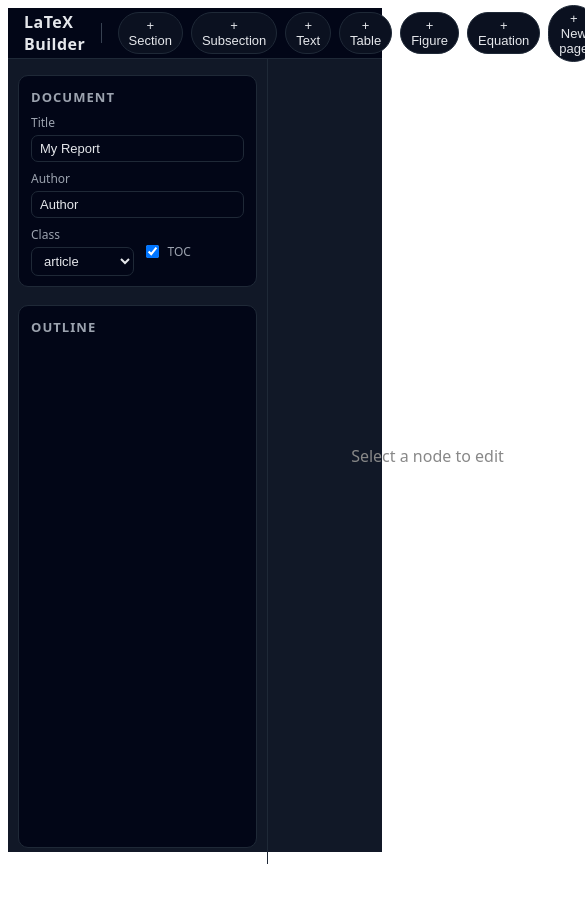
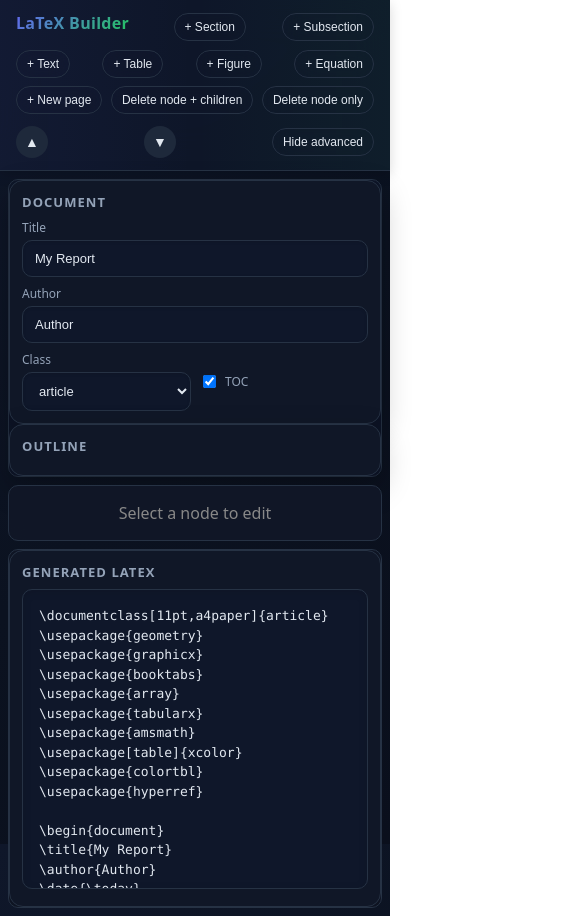
Before and after one commit to Aradevski170802/latex-gui, a Vue app in the folder latex-gui/: page / in a window 390 px wide. Shown: the top 916 px of the page, 585 px wide, since content can reach past the window. Before the commit the page ends 864 px from the top, so only its background shows below. Built offline with nearby package versions, Linux system fonts and the light colour scheme.

Commit message:
Add files via upload

```diff
--- a/latex-gui/src/style/style.css
+++ b/latex-gui/src/style/style.css
@@ -1,153 +1,279 @@
+:root {
+  --bg: #0f172a;
+  --bg-2: #111827;
+  --surface: #172033;
+  --surface-2: #1e293b;
+  --border: #334155;
+  --border-soft: #263244;
+  --text: #e2e8f0;
+  --muted: #94a3b8;
+  --primary: #6366f1;
+  --primary-hover: #4f46e5;
+  --accent: #22c55e;
+  --danger: #ef4444;
+  --shadow: 0 12px 30px rgba(0, 0, 0, 0.25);
+  --shadow-soft: 0 4px 12px rgba(0, 0, 0, 0.15);
+  --shadow-glow: 0 0 20px rgba(99, 102, 241, 0.1);
+  --radius: 14px;
+  --radius-sm: 10px;
+  --gap: 12px;
+  --transition: all 0.2s cubic-bezier(0.4, 0, 0.2, 1);
+}
+
+* {
+  box-sizing: border-box;
+}
+
+html, body, #root {
+  height: 100%;
+}
+
+body {
+  margin: 0;
+  background: linear-gradient(135deg, var(--bg) 0%, #0b1220 50%, #0a0f1c 100%);
+  color: var(--text);
+  font-family: system-ui, -apple-system, BlinkMacSystemFont, 'Segoe UI', sans-serif;
+  overflow-x: hidden;
+}
+
 .app {
-    height: 100vh;
+  min-height: 100vh;
   display: flex;
   flex-direction: column;
-    background: #111827;
-    color: #e5e7eb;
-    font-family: system-ui, -apple-system, BlinkMacSystemFont, 'Segoe UI', sans-serif;
+  background: transparent;
+  color: var(--text);
 }
 
 .appbar {
   display: flex;
   justify-content: space-between;
   align-items: center;
-    padding: 0 16px;
-    height: 50px;
-    border-bottom: 1px solid #1f2937;
-    background: #020617;
+  padding: 12px 20px;
+  min-height: 64px;
+  border-bottom: 1px solid var(--border-soft);
+  background: rgba(15, 23, 42, 0.95);
+  backdrop-filter: blur(20px);
+  -webkit-backdrop-filter: blur(20px);
+  box-shadow: var(--shadow-soft);
+  position: relative;
+}
+
+.appbar::before {
+  content: '';
+  position: absolute;
+  top: 0;
+  left: 0;
+  right: 0;
+  bottom: 0;
+  background: linear-gradient(90deg, rgba(99, 102, 241, 0.05) 0%, transparent 50%, rgba(34, 197, 94, 0.05) 100%);
+  pointer-events: none;
 }
 
 .appbar-left,
 .appbar-right {
   display: flex;
   align-items: center;
-    gap: 8px;
+  gap: 12px;
+  flex-wrap: wrap;
+  position: relative;
+  z-index: 1;
 }
 
 .logo {
-    font-weight: 600;
-    letter-spacing: 0.03em;
+  font-weight: 700;
+  letter-spacing: 0.02em;
+  font-size: 18px;
+  background: linear-gradient(135deg, var(--primary), var(--accent));
+  -webkit-background-clip: text;
+  -webkit-text-fill-color: transparent;
+  background-clip: text;
+  margin-right: 8px;
 }
 
 .divider {
   width: 1px;
-    height: 20px;
-    background: #374151;
+  height: 24px;
+  background: var(--border);
   margin: 0 8px;
+  opacity: 0.6;
 }
 
 .layout {
   flex: 1;
   display: grid;
-    grid-template-columns: 260px minmax(320px, 1.3fr) minmax(320px, 1fr);
+  grid-template-columns: 300px minmax(0, 1.4fr) minmax(0, 1.1fr);
   min-height: 0;
-    /* allow children to control scroll */
-}
-
-button {
-    border-radius: 999px;
-    border: none;
-    cursor: pointer;
-    font-size: 13px;
-    padding: 5px 10px;
-    background: transparent;
-    color: inherit;
-}
-
-button.primary {
-    background: #3b82f6;
-    color: #f9fafb;
-}
-
-button.primary:hover {
-    background: #2563eb;
-}
-
-button.ghost {
-    background: #0b1120;
-    border: 1px solid #1f2937;
-}
-
-button.ghost:hover {
-    border-color: #4b5563;
-}
-
-.icon-btn {
-    width: 28px;
-    height: 28px;
-    padding: 0;
-    border-radius: 999px;
-    border: 1px solid #1f2937;
-    background: #020617;
-}
-
-.icon-btn:hover {
-    border-color: #4b5563;
-}
-
-.mini {
-    font-size: 11px;
-    padding: 3px 7px;
-    border-radius: 999px;
-    background: #0b1120;
-    border: 1px solid #1f2937;
-}
-
-.mini:hover {
-    border-color: #4b5563;
+  gap: 0;
+  padding: 16px;
+  gap: 16px;
 }
 
 .card {
-    background: #020617;
-    border-radius: 10px;
-    border: 1px solid #1f2937;
-    padding: 12px 12px 10px;
-    margin: 10px;
+  background: rgba(17, 24, 39, 0.98);
+  border: 1px solid var(--border-soft);
+  border-radius: var(--radius);
+  box-shadow: var(--shadow);
+  padding: 16px;
+  margin: 0;
+  transition: var(--transition);
+  position: relative;
+  overflow: hidden;
 }
 
-.doc-card {
-    margin-bottom: 8px;
-    flex: 0 0 auto;
-    /* do not stretch */
+.card::before {
+  content: '';
+  position: absolute;
+  top: 0;
+  left: 0;
+  right: 0;
+  height: 2px;
+  background: linear-gradient(90deg, var(--primary), var(--accent));
+  opacity: 0;
+  transition: opacity 0.3s ease;
 }
 
-.editor-card {
-    margin: 10px 10px 6px;
+.card:hover::before {
+  opacity: 1;
 }
 
-/* preview card flex so textarea can grow & scroll */
-.preview-card {
-    height: calc(100% - 20px);
-    margin: 10px 10px 10px 0;
+.card:hover {
+  transform: translateY(-2px);
+  box-shadow: 0 16px 40px rgba(0, 0, 0, 0.3);
+}
+
+.sidebar {
+  border-right: none;
+  padding: 0;
   display: flex;
   flex-direction: column;
+  min-height: 0;
+  background: rgba(15, 23, 42, 0.95);
+  border-radius: var(--radius);
+  backdrop-filter: blur(10px);
+  border: 1px solid var(--border-soft);
 }
 
-/* sidebar: document card + outline card stacked */
-.sidebar {
-    border-right: 1px solid #1f2937;
-    padding: 6px 0;
-    display: flex;
-    flex-direction: column;
-    height: 100%;
-    min-height: 0;
-}
-
-/* outline card fills remaining height and becomes flex column */
 .outline-card {
   flex: 1 1 auto;
   display: flex;
   flex-direction: column;
   min-height: 0;
+  padding: 16px;
+}
+
+.editor {
+  border-right: none;
+  padding: 0;
+  overflow: auto;
+  min-width: 0;
+  background: rgba(17, 24, 39, 0.95);
+  border-radius: var(--radius);
+  backdrop-filter: blur(10px);
+  border: 1px solid var(--border-soft);
+}
+
+.preview {
+  padding: 0;
+  overflow: hidden;
+  min-width: 0;
+  background: rgba(17, 24, 39, 0.95);
+  border-radius: var(--radius);
+  backdrop-filter: blur(10px);
+  border: 1px solid var(--border-soft);
+}
+
+button {
+  border-radius: 999px;
+  border: 1px solid transparent;
+  cursor: pointer;
+  font-size: 13px;
+  padding: 8px 16px;
+  background: var(--surface-2);
+  color: var(--text);
+  transition: var(--transition);
+  font-weight: 500;
+  position: relative;
+  overflow: hidden;
+}
+
+button::before {
+  content: '';
+  position: absolute;
+  top: 50%;
+  left: 50%;
+  width: 0;
+  height: 0;
+  background: rgba(255, 255, 255, 0.1);
+  border-radius: 50%;
+  transform: translate(-50%, -50%);
+  transition: width 0.3s ease, height 0.3s ease;
+}
+
+button:hover::before {
+  width: 120%;
+  height: 120%;
+}
+
+button:hover {
+  transform: translateY(-1px);
+  box-shadow: var(--shadow-soft);
+}
+
+button:active {
+  transform: translateY(0);
+}
+
+button.primary {
+  background: linear-gradient(135deg, var(--primary), var(--primary-hover));
+  color: #fff;
+  box-shadow: var(--shadow-glow);
+}
+
+button.primary:hover {
+  background: linear-gradient(135deg, var(--primary-hover), var(--primary));
+  box-shadow: 0 0 25px rgba(99, 102, 241, 0.3);
+}
+
+button.ghost {
+  background: transparent;
+  border-color: var(--border-soft);
+  backdrop-filter: blur(10px);
+}
+
+button.ghost:hover {
+  border-color: var(--primary);
+  background: rgba(99, 102, 241, 0.05);
+  color: var(--primary);
+}
+
+.icon-btn {
+  width: 36px;
+  height: 36px;
+  padding: 0;
+  border-radius: 50%;
+  display: flex;
+  align-items: center;
+  justify-content: center;
+  font-size: 16px;
+  transition: var(--transition);
+}
+
+.icon-btn:hover {
+  transform: scale(1.05);
+}
+
+.mini {
+  font-size: 11px;
+  padding: 6px 12px;
 }
 
 h3 {
   font-size: 13px;
-    font-weight: 600;
+  font-weight: 700;
   margin: 0 0 8px;
   text-transform: uppercase;
   letter-spacing: 0.08em;
-    color: #9ca3af;
+  color: var(--muted);
 }
 
 label {
@@ -156,31 +282,31 @@ label {
   gap: 4px;
   margin-bottom: 8px;
   font-size: 12px;
-}
-
-label span {
-    color: #9ca3af;
+  color: var(--muted);
 }
 
 input,
 select,
 textarea {
-    border-radius: 7px;
-    border: 1px solid #1f2937;
-    padding: 5px 8px;
-    background: #020617;
-    color: #e5e7eb;
+  border-radius: var(--radius-sm);
+  border: 1px solid var(--border-soft);
+  padding: 10px 12px;
+  background: var(--bg);
+  color: var(--text);
   font-size: 13px;
   outline: none;
+  transition: var(--transition);
+  box-shadow: inset 0 1px 3px rgba(0, 0, 0, 0.1);
 }
 
 input:focus,
 select:focus,
 textarea:focus {
-    border-color: #3b82f6;
+  border-color: var(--primary);
+  box-shadow: inset 0 1px 3px rgba(0, 0, 0, 0.1), 0 0 0 3px rgba(99, 102, 241, 0.15);
+  transform: translateY(-1px);
 }
 
-/* generic textarea, overridden for preview */
 textarea {
   resize: vertical;
   min-height: 160px;
@@ -207,7 +333,6 @@ textarea {
   margin-top: 1px;
 }
 
-/* outline list scrolls inside outline-card */
 .outline {
   list-style: none;
   padding: 0;
@@ -220,26 +345,53 @@ textarea {
 .outline li {
   display: flex;
   align-items: center;
-    gap: 8px;
-    padding: 4px 6px;
-    border-radius: 6px;
+  gap: 12px;
+  padding: 10px 12px;
+  border-radius: var(--radius-sm);
   cursor: pointer;
   font-size: 13px;
+  transition: var(--transition);
+  margin-bottom: 2px;
+  position: relative;
+}
+
+.outline li::before {
+  content: '';
+  position: absolute;
+  left: 0;
+  top: 50%;
+  transform: translateY(-50%);
+  width: 3px;
+  height: 0;
+  background: var(--primary);
+  border-radius: 2px;
+  transition: height 0.2s ease;
 }
 
 .outline li:hover {
-    background: #020617;
+  background: rgba(99, 102, 241, 0.08);
+  transform: translateX(4px);
+}
+
+.outline li:hover::before {
+  height: 60%;
 }
 
 .outline li.selected {
-    background: #111827;
-    border: 1px solid #1f2937;
+  background: rgba(99, 102, 241, 0.15);
+  border: 1px solid rgba(99, 102, 241, 0.3);
+  transform: translateX(4px);
+}
+
+.outline li.selected::before {
+  height: 80%;
+  background: var(--primary);
 }
 
 .icon {
   width: 18px;
   text-align: center;
-    color: #6b7280;
+  color: var(--muted);
 }
 
 .label {
@@ -247,29 +399,6 @@ textarea {
   white-space: nowrap;
   overflow: hidden;
   text-overflow: ellipsis;
-}
-
-.editor {
-    border-right: 1px solid #1f2937;
-    padding: 0 6px;
-    overflow: auto;
-}
-
-.editor-header h2 {
-    margin: 0 0 4px;
-    font-size: 16px;
-}
-
-.hint {
-    margin: 0 0 10px;
-    font-size: 12px;
-    color: #9ca3af;
-}
-
-.empty-hint {
-    margin: 16px;
-    color: #6b7280;
-    font-size: 13px;
 }
 
 .two-col {
@@ -282,7 +411,7 @@ textarea {
   margin-top: 14px;
   margin-bottom: 6px;
   font-size: 13px;
-    color: #9ca3af;
+  color: var(--muted);
 }
 
 .size-row {
@@ -299,25 +428,26 @@ textarea {
   align-items: center;
   gap: 4px;
   margin: 10px 0;
+  flex-wrap: wrap;
 }
 
 .pill-label {
   font-size: 12px;
-    color: #9ca3af;
+  color: var(--muted);
   margin-right: 4px;
 }
 
 .pill {
   border-radius: 999px;
-    padding: 3px 9px;
-    border: 1px solid #1f2937;
-    background: #020617;
+  padding: 4px 10px;
+  border: 1px solid var(--border-soft);
+  background: var(--bg);
   font-size: 12px;
 }
 
 .pill.active {
-    border-color: #3b82f6;
-    background: #111827;
+  border-color: var(--primary);
+  background: rgba(99, 102, 241, 0.12);
 }
 
 .slider-row {
@@ -335,12 +465,12 @@ textarea {
 .advanced {
   margin-top: 10px;
   padding-top: 8px;
-    border-top: 1px dashed #1f2937;
+  border-top: 1px dashed var(--border-soft);
 }
 
 .table-grid {
-    border-radius: 8px;
-    border: 1px solid #1f2937;
+  border-radius: 12px;
+  border: 1px solid var(--border-soft);
   overflow: auto;
 }
 
@@ -350,54 +480,48 @@ textarea {
 }
 
 .cells td {
-    border: 1px solid #1f2937;
+  border: 1px solid var(--border-soft);
   padding: 2px;
 }
 
 .cells td.selected {
-    outline: 2px solid #3b82f6;
+  outline: 2px solid var(--primary);
 }
 
 .cells input {
   width: 100%;
-    border-radius: 4px;
+  border-radius: 6px;
   font-size: 12px;
   padding: 3px 4px;
 }
 
-/* preview column: scroll only inside textarea */
-.preview {
-    padding: 0 6px;
-    overflow: hidden;
-}
-
-.preview-header {
-    display: flex;
-    justify-content: space-between;
-    align-items: center;
-    margin-bottom: 6px;
-}
-
-/* generated LaTeX textarea scrolls */
 .preview textarea {
   width: 100%;
   flex: 1 1 auto;
-    min-height: 0;
-    background: #020617;
-    border-radius: 8px;
-    border: 1px solid #1f2937;
+  min-height: 400px;
+  background: var(--bg);
+  border-radius: var(--radius-sm);
+  border: 1px solid var(--border-soft);
   font-family: 'JetBrains Mono', ui-monospace, SFMono-Regular, Menlo, Monaco,
     Consolas, 'Liberation Mono', 'Courier New', monospace;
-    font-size: 12px;
-    line-height: 1.4;
-    padding: 8px;
-    color: #d1d5db;
+  font-size: 14px;
+  line-height: 1.6;
+  padding: 20px;
+  color: var(--text);
   resize: none;
   overflow: auto;
+  transition: var(--transition);
+  box-shadow: inset 0 2px 8px rgba(0, 0, 0, 0.1);
+}
+
+.preview textarea:focus {
+  outline: none;
+  border-color: var(--primary);
+  box-shadow: inset 0 2px 8px rgba(0, 0, 0, 0.1), 0 0 0 3px rgba(99, 102, 241, 0.15);
 }
 
 .muted {
-    color: #9ca3af;
+  color: var(--muted);
   font-size: 12px;
 }
 
@@ -407,82 +531,180 @@ textarea {
   gap: 6px;
   margin-bottom: 8px;
   font-size: 12px;
+  flex-wrap: wrap;
 }
 
 .color-swatch {
   width: 18px;
   height: 18px;
   border-radius: 4px;
-    border: 1px solid #4b5563;
+  border: 1px solid #475569;
   padding: 0;
 }
 
 .color-swatch.none {
   width: auto;
   padding: 2px 6px;
-    background: #020617;
-}
-
-.math-snippets {
-    display: flex;
-    flex-wrap: wrap;
-    gap: 6px;
-    align-items: center;
-    font-size: 12px;
-    margin-top: 6px;
-}
-
-.math-snippets .muted {
-    margin-right: 4px;
-}
-
-.math-snippets .mini {
-    font-size: 11px;
-    padding: 3px 7px;
+  background: var(--bg);
 }
 
 .math-toolbar {
   display: flex;
   align-items: center;
-    gap: 8px;
-    margin-top: 6px;
-    margin-bottom: 4px;
+  gap: 12px;
+  margin-top: 8px;
+  margin-bottom: 8px;
+  flex-wrap: wrap;
+  padding: 8px 0;
 }
 
 .math-category-select {
   border-radius: 999px;
-    border: 1px solid #1f2937;
-    background: #020617;
-    color: #e5e7eb;
-    font-size: 12px;
-    padding: 3px 8px;
+  border: 1px solid var(--border-soft);
+  background: var(--bg);
+  color: var(--text);
+  font-size: 13px;
+  padding: 8px 14px;
+  transition: var(--transition);
+  cursor: pointer;
+}
+
+.math-category-select:focus {
+  border-color: var(--primary);
+  box-shadow: 0 0 0 3px rgba(99, 102, 241, 0.15);
 }
 
 .math-palette {
-    border-radius: 8px;
-    border: 1px solid #1f2937;
-    background: #020617;
-    padding: 6px;
-    max-height: 180px;
-    /* scrollable area */
+  border-radius: var(--radius);
+  border: 1px solid var(--border-soft);
+  background: var(--bg);
+  padding: 12px;
+  max-height: 200px;
   overflow-y: auto;
   display: flex;
   flex-wrap: wrap;
-    gap: 6px;
+  gap: 8px;
+  box-shadow: var(--shadow-soft);
 }
 
 .math-snippet-btn {
   border-radius: 999px;
-    border: 1px solid #1f2937;
-    background: #020617;
-    color: #e5e7eb;
-    font-size: 11px;
-    padding: 3px 8px;
+  border: 1px solid var(--border-soft);
+  background: var(--bg);
+  color: var(--text);
+  font-size: 12px;
+  padding: 6px 12px;
   cursor: pointer;
   white-space: nowrap;
+  transition: var(--transition);
+  font-weight: 500;
 }
 
 .math-snippet-btn:hover {
-    border-color: #3b82f6;
-    background: #111827;
+  border-color: var(--primary);
+  background: rgba(99, 102, 241, 0.08);
+  color: var(--primary);
+  transform: translateY(-1px);
 }
+
+@media (max-width: 1200px) {
+  .layout {
+    grid-template-columns: 280px minmax(0, 1fr);
+    padding: 12px;
+    gap: 12px;
+  }
+
+  .preview-card {
+    grid-column: 1 / -1;
+  }
+
+  .appbar {
+    padding: 10px 16px;
+    min-height: 60px;
+  }
+
+  .logo {
+    font-size: 16px;
+  }
+}
+
+@media (max-width: 900px) {
+  .layout {
+    grid-template-columns: 1fr;
+    padding: 8px;
+    gap: 8px;
+  }
+
+  .sidebar,
+  .editor,
+  .preview {
+    border-radius: var(--radius-sm);
+  }
+
+  .card {
+    padding: 12px;
+  }
+
+  .two-col {
+    grid-template-columns: 1fr;
+  }
+
+  .appbar-left,
+  .appbar-right {
+    gap: 8px;
+  }
+
+  button {
+    padding: 6px 12px;
+    font-size: 12px;
+  }
+
+  .icon-btn {
+    width: 32px;
+    height: 32px;
+    font-size: 14px;
+  }
+}
+
+@media (max-width: 640px) {
+  .appbar {
+    padding: 12px 16px;
+    min-height: auto;
+    gap: 12px;
+    align-items: flex-start;
+    flex-direction: column;
+  }
+
+  .appbar-left,
+  .appbar-right {
+    width: 100%;
+    justify-content: space-between;
+    flex-wrap: wrap;
+  }
+
+  .size-row {
+    grid-template-columns: 1fr 1fr;
+  }
+
+  .preview textarea {
+    font-size: 13px;
+    line-height: 1.5;
+    padding: 16px;
+    min-height: 300px;
+  }
+
+  button,
+  .pill,
+  .math-snippet-btn {
+    font-size: 12px;
+    padding: 6px 10px;
+  }
+
+  .logo {
+    margin-bottom: 8px;
+  }
+
+  .divider {
+    display: none;
+  }
+}
```
Lines whose indentation alone changed are shown as unchanged.
